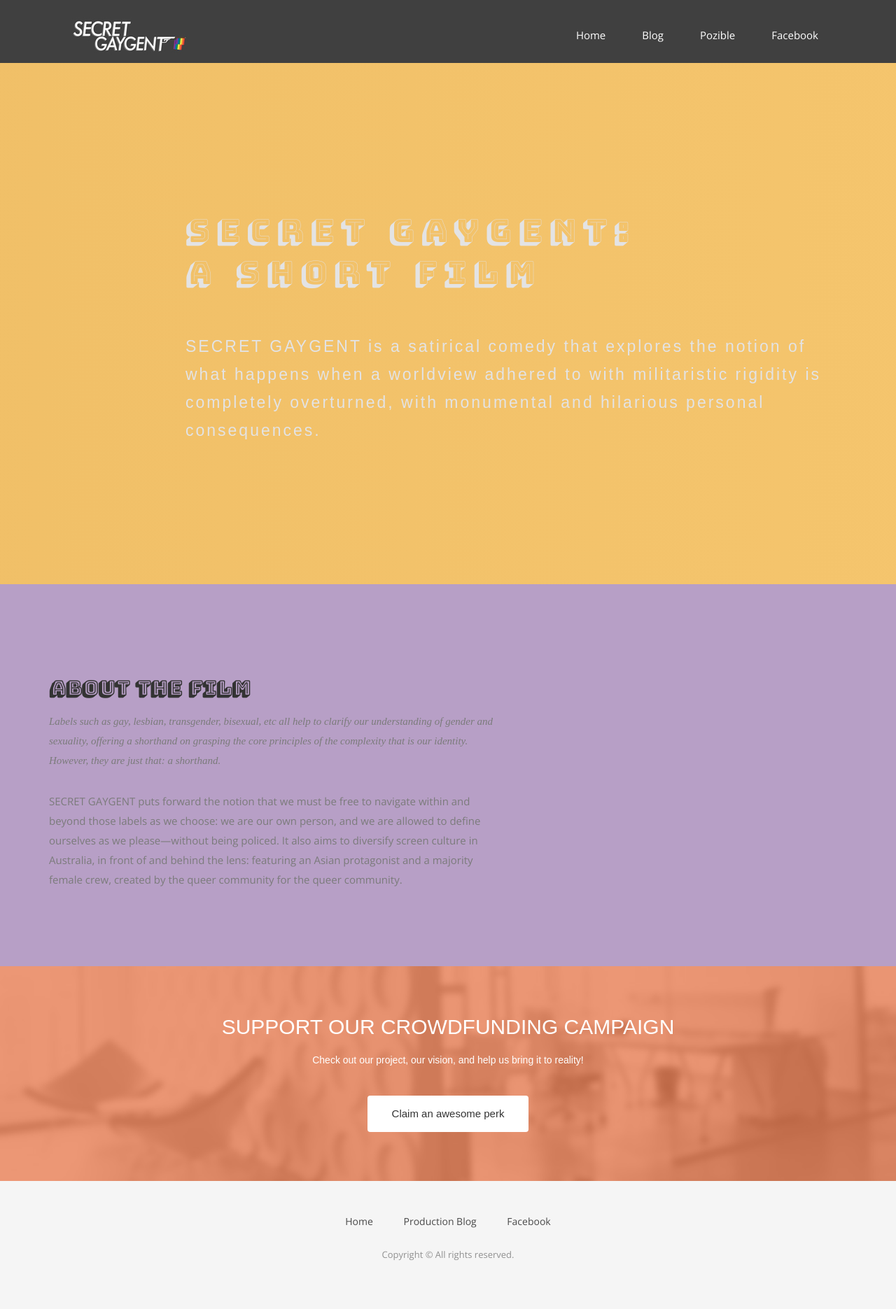
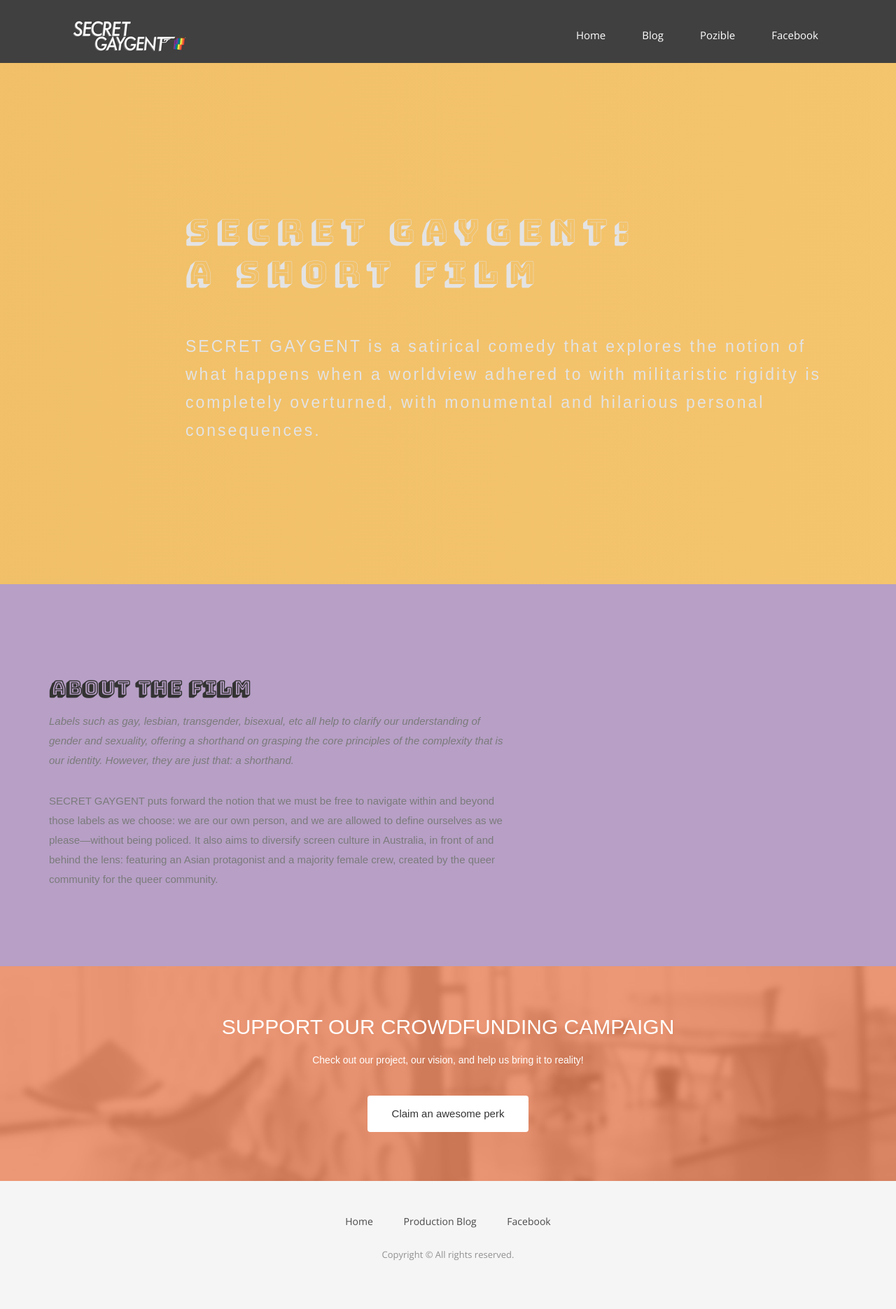
Before and after one commit to thewonglab/secret, a Jekyll site: the page built from index.html, in a window 1280 px wide. Shown: the whole page at 70% size. Built offline with Jekyll 4.4.1, drawn with Linux system fonts in a browser that asks for light colours; nearby versions of some CDN libraries; some web fonts are replaced.

Commit message:
Update airspace.css

```diff
--- a/css/airspace.css
+++ b/css/airspace.css
@@ -153,6 +153,7 @@ header .navbar-default .navbar-nav li a:hover {
   margin: 0;
 }
 #intro .block p {
+  font-family: 'Patrick Hand SC', sans-serif;
   color: #7B7B7B;
   padding-top: 20px;
 }
@@ -167,7 +168,6 @@ header .navbar-default .navbar-nav li a:hover {
   margin: 0;
 }
 #intro .post p {
-  font-family: 'Bungee Shade';
   color: #7B7B7B;
   padding-top: 20px;
 }
```
